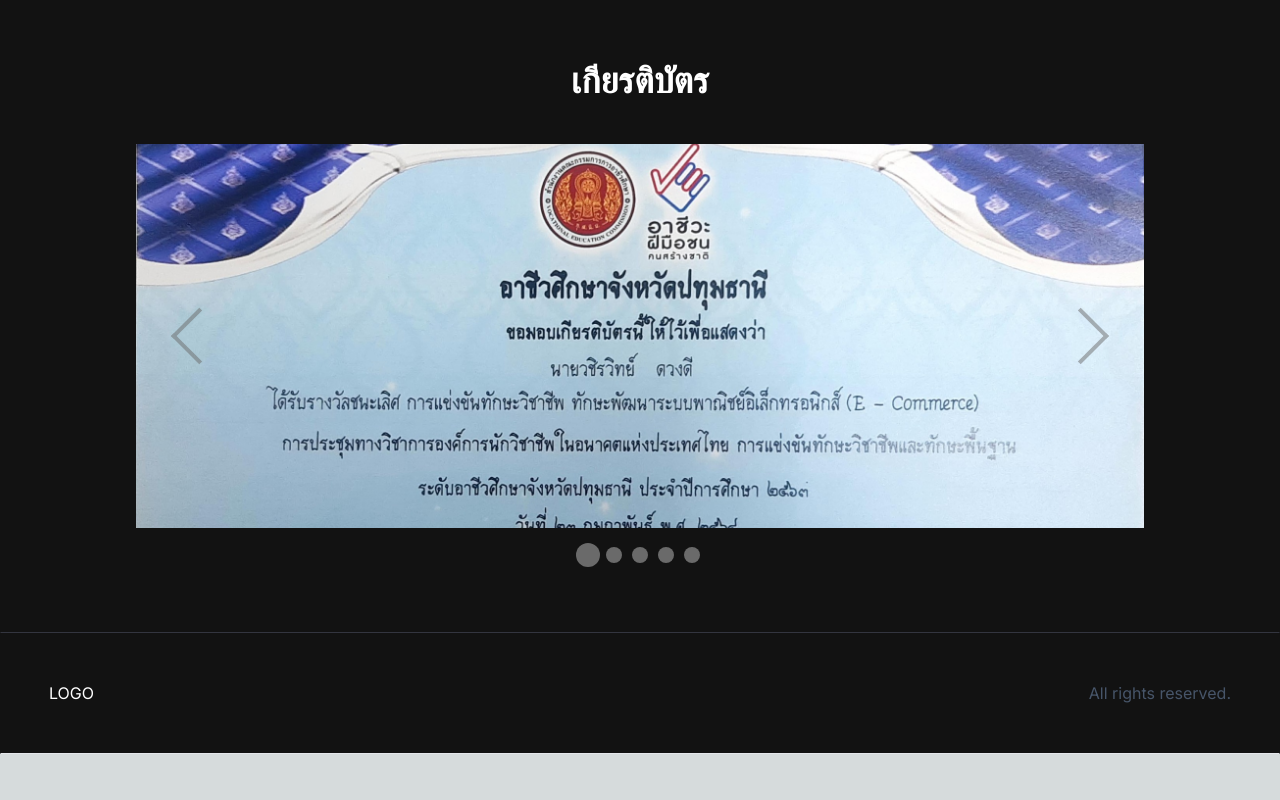
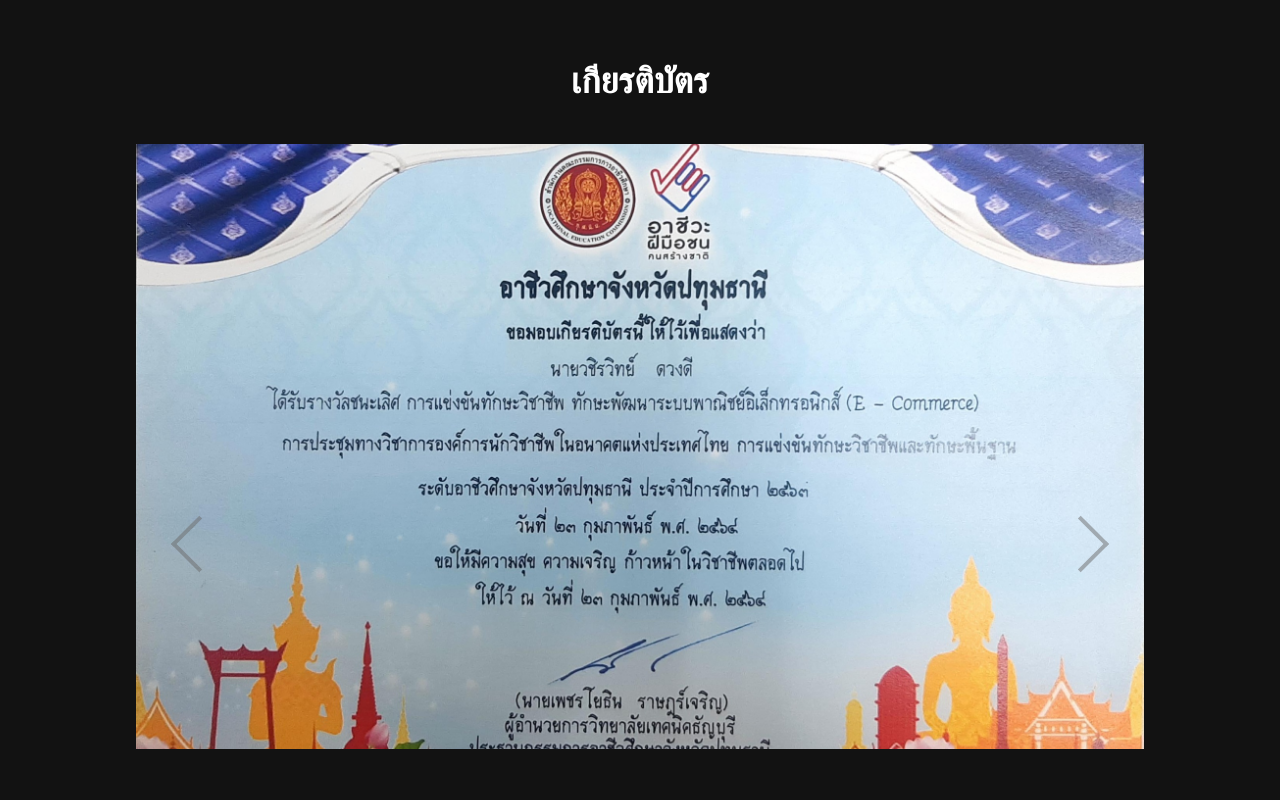
Before and after one commit to Mosquito5142/portfolioMO, a Next.js app: page /en in a window 1280 px wide. Shown: the part 2460-3260 px from the top of the page. Before the commit the page ends 3214 px from the top, so only its background shows below. Built offline with nearby package versions, Linux system fonts and the light colour scheme.

Commit message:
Update Certificateimage.jsx

```diff
--- a/src/app/[locale]/components/Certificateimage.jsx
+++ b/src/app/[locale]/components/Certificateimage.jsx
@@ -4,11 +4,8 @@
 
 export default function CertificateImage() {
   return (
-    <div className="max-w-full sm:max-w-screen-sm md:max-w-screen-md lg:max-w-screen-lg xl:max-w-screen-xl 2xl:max-w-screen-2xl mx-auto p-2">
-      <AwesomeSlider
-        animation="cubeAnimation"
-        className="w-full h-64 sm:h-96 md:h-128 lg:h-160 xl:h-192 2xl:h-224"
-      >
+    <div className="max-w-screen-lg mx-auto p-2">
+      <AwesomeSlider animation="cubeAnimation" className="h-screen">
         <div data-src="/images/certficate-img/สื่อ.jpeg" />
         <div data-src="/images/certficate-img/สื่อ2.jpeg" />
         <div data-src="/images/certficate-img/สื่อ3.jpeg" />
```
